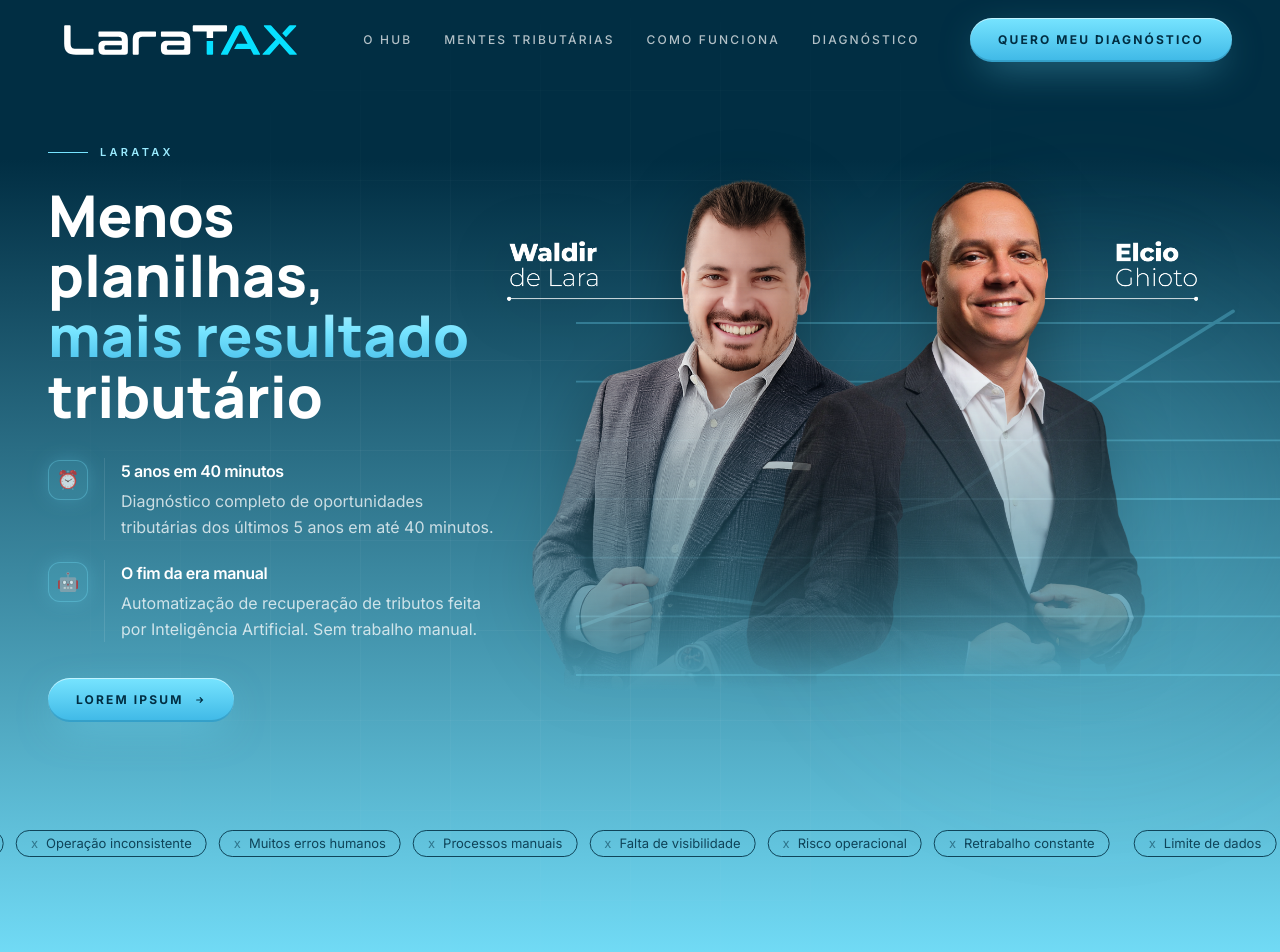
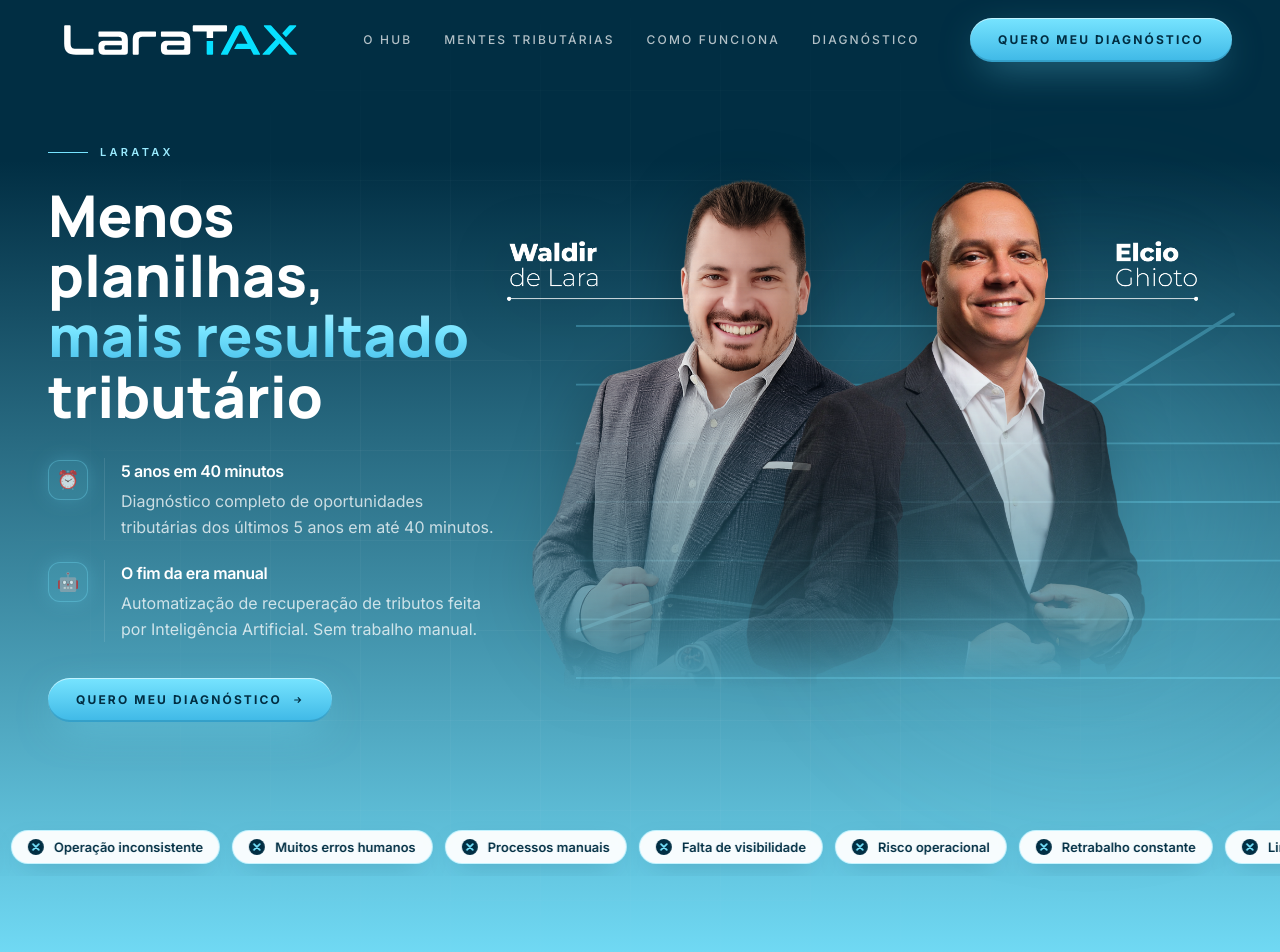
Before and after one commit to rafael-larafy/lp-elcio-ghiotto, a Next.js app: page / in a window 1280 px wide. Shown: the top 952 px of the page. Built offline with nearby package versions, Linux system fonts and the light colour scheme.

Commit message:
style:changed the style of the button

```diff
--- a/components/Hero.tsx
+++ b/components/Hero.tsx
@@ -178,7 +178,7 @@
 
           <div className="hero-cta mt-9">
             <Button
-              title="Lorem ipsum"
+              title="Quero meu diagnóstico"
               rightIcon={<TiArrowRight />}
               href="#pricing"
             />
@@ -201,15 +201,11 @@
         </div>
       </div>
 
-      {/* cyan scrolling marquee strip */}
+      {/* word marquee — pain-point pills (mesmo X dos itens da seção PainPoints) */}
       <div className="relative mt-24 overflow-hidden">
-        <div className="flex w-max marquee py-3">
-          {Array.from({ length: 2 }).map((_, repeat) => (
-            <div
-              key={repeat}
-              className="flex shrink-0 items-center gap-3 px-3"
-            >
-              {[
+        <div className="flex w-max marquee items-center gap-3 py-3">
+          {(() => {
+            const words = [
               "Limite de dados",
               "Impossível escalar",
               "Operação inconsistente",
@@ -218,19 +214,32 @@
               "Falta de visibilidade",
               "Risco operacional",
               "Retrabalho constante",
-              ].map((text, idx) => (
+            ];
+            return [...words, ...words].map((text, idx) => (
               <span
                 key={idx}
-                  className="inline-flex shrink-0 items-center gap-2 rounded-full border border-[#0f4459] px-3.5 py-1.5 text-[13px] leading-none text-[#0f4459]"
+                className="inline-flex shrink-0 items-center gap-2.5 rounded-full border border-[#77e4ff]/40 bg-white/95 px-4 py-2 text-[13px] font-semibold leading-none text-[#012e43] shadow-[0_10px_28px_-14px_rgba(1,46,67,0.55)] backdrop-blur-sm"
               >
-                  <span aria-hidden="true" className="opacity-60">
-                    x
+                <span
+                  aria-hidden="true"
+                  className="inline-flex h-4 w-4 shrink-0 items-center justify-center rounded-full bg-[#012e43] text-[#77e4ff]"
+                >
+                  <svg
+                    viewBox="0 0 14 14"
+                    width="8"
+                    height="8"
+                    fill="none"
+                    stroke="currentColor"
+                    strokeWidth="3"
+                    strokeLinecap="round"
+                  >
+                    <path d="M2 2 L12 12 M12 2 L2 12" />
+                  </svg>
                 </span>
                 <span>{text}</span>
               </span>
-              ))}
-            </div>
-          ))}
+            ));
+          })()}
         </div>
       </div>
 
```
Lines whose indentation alone changed are shown as unchanged.
